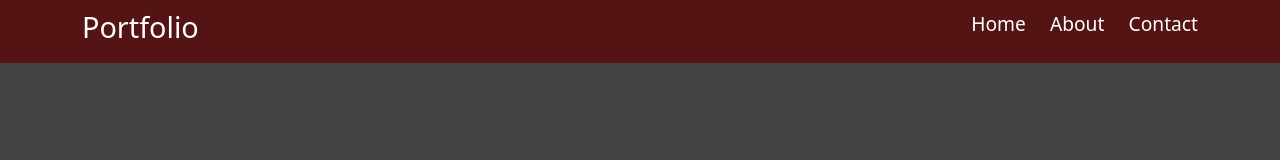
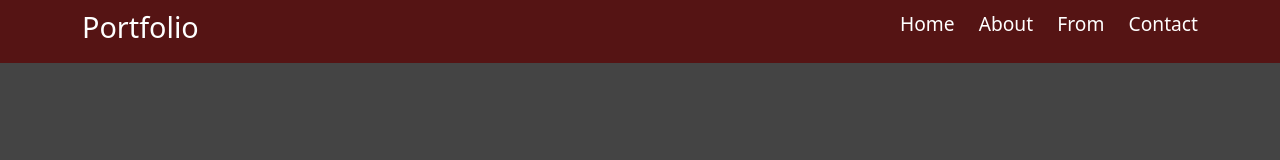
Before and after one commit to SUMAN4477/Portfolio, a plain HTML site: page index.html in a window 1280 px wide. Shown: the top 160 px of the page. Drawn offline with nearby package versions, Linux system fonts and the light colour scheme.

Commit message:
Update index.html
Signed-off-by: SUMAN PRAMANIK <157817504+SUMAN4477@users.noreply.github.com>

```diff
--- a/index.html
+++ b/index.html
@@ -15,6 +15,7 @@
                 <ul>
                     <li><a href="#home">Home</a></li>
                     <li><a href="#about">About</a></li>
+                    <li><a href="index1.html">From </a> </li>
                     <li><a href="#portfolio">Contact</a></li>
 
                 </ul>
```
